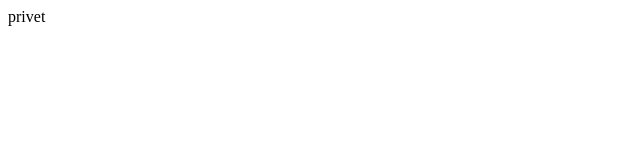
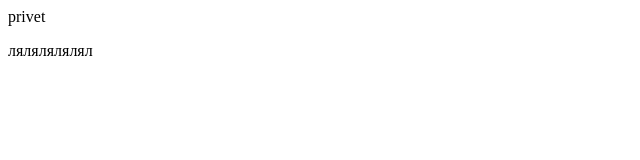
Before and after one commit to AlinaLanina/test, a plain HTML site: page index.html in a window 1280 px wide. Shown: the full height of the page, 0-640 px from the left. Drawn offline with Linux system fonts and the light colour scheme.

Commit message:
Update index.html

```diff
--- a/index.html
+++ b/index.html
@@ -1 +1,2 @@
 <p> privet</p>
+<p> лялялялялял</p>
```
